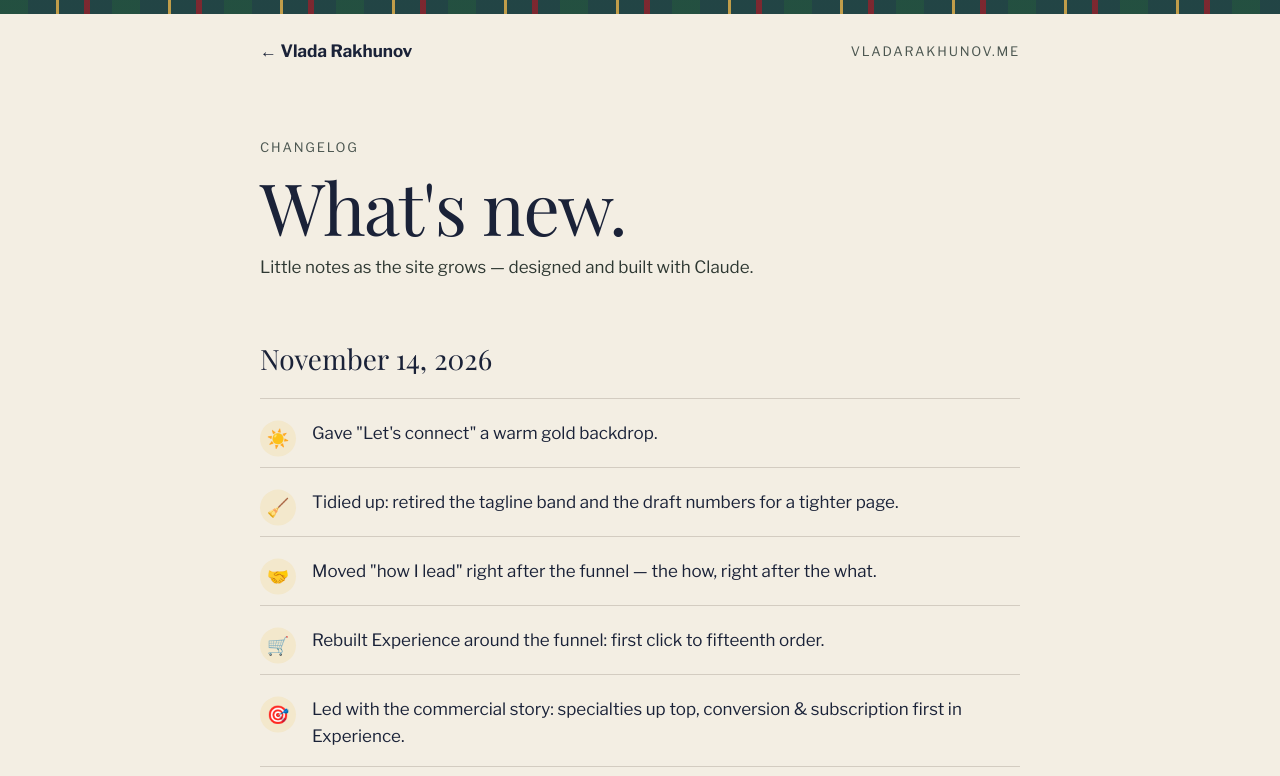
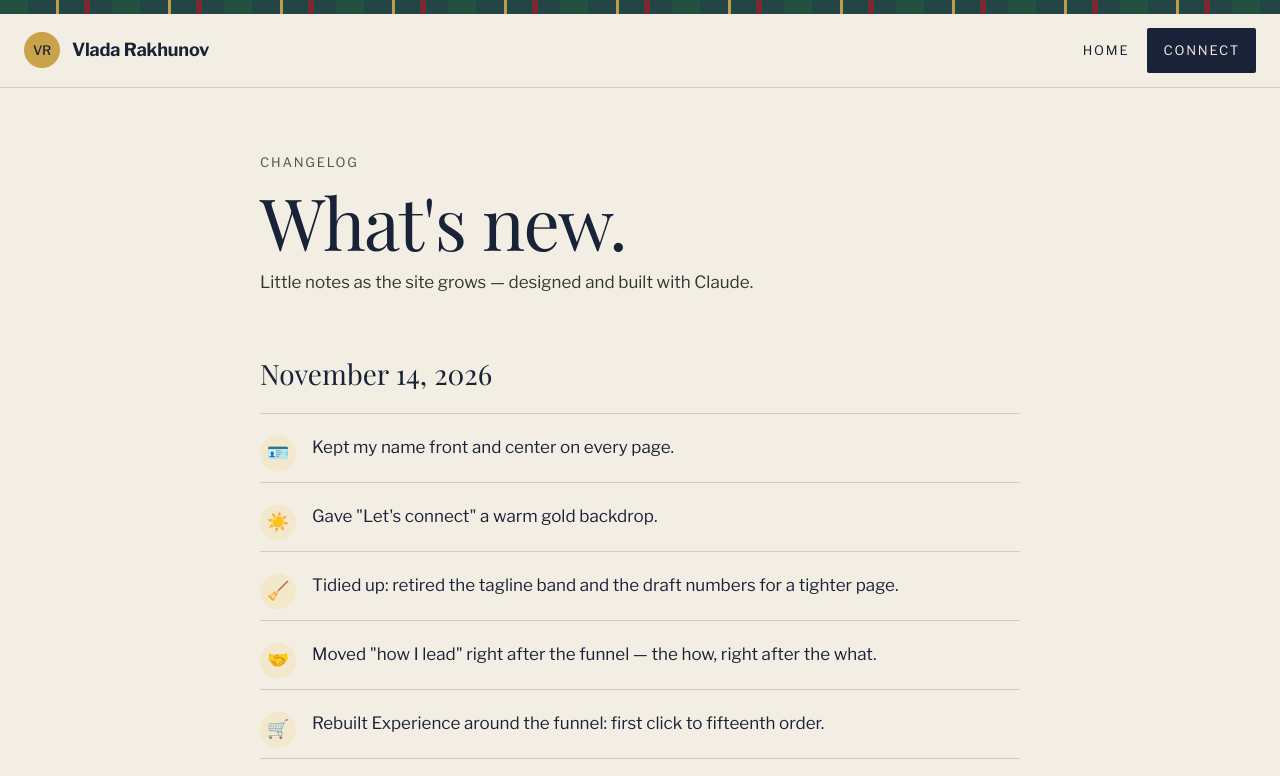
Before and after one commit to vladarakhunov/vladarakhunov.me, a plain HTML site: page changelog.html in a window 1280 px wide. Shown: the top 776 px of the page. Drawn offline with nearby package versions, Linux system fonts and the light colour scheme; a web font is replaced by a local one.

Commit message:
Name always visible: sticky header on the changelog
Changelog gets the same sticky tartan header as the home page (VR badge, name, Home and Connect), and its tab title now leads with Vlada's name.

Co-Authored-By: Claude Opus 5.5 <noreply@anthropic.com>
Claude-Session: https://claude.ai/code/session_013B22z5iqtJxS5QiGBXostA

```diff
--- a/changelog.html
+++ b/changelog.html
@@ -3,7 +3,7 @@
 <head>
 <meta charset="utf-8">
 <meta name="viewport" content="width=device-width, initial-scale=1">
-<title>Changelog — Vlada Rakhunov</title>
+<title>Vlada Rakhunov · Changelog</title>
 <meta name="description" content="Little notes on what's new at vladarakhunov.me.">
 <link rel="canonical" href="https://vladarakhunov.me/changelog.html">
 <meta name="theme-color" content="#1F2D4F">
@@ -24,12 +24,14 @@ a:focus-visible{outline:2px solid #1A2238;outline-offset:3px}
 <script defer src="https://cloud.umami.is/script.js" data-website-id="f85a6103-4dac-4bed-b284-c178bdc26350"></script>
 </head>
 <body>
-<div class="plaid" aria-hidden="true"></div>
-<header class="wrap" style="padding-top:24px;padding-bottom:24px;display:flex;justify-content:space-between;align-items:center;gap:16px;flex-wrap:wrap">
-  <a href="/" style="font-weight:700;text-decoration:none;color:#1A2238">← Vlada Rakhunov</a>
-  <span class="label">vladarakhunov.me</span>
-</header>
-<main class="wrap" style="padding-top:48px;padding-bottom:96px">
+<div class="vr-bar" style="position: sticky; top: 0; z-index: 20; background: rgba(243, 238, 227, 0.94); backdrop-filter: blur(8px); -webkit-backdrop-filter: blur(8px); border-bottom: 1px solid #D3CCC1"><div aria-hidden="true" style="height: 14px; background-color: #1F2D4F; background-image: repeating-linear-gradient(90deg, rgba(36,83,63,0.78) 0 28px, transparent 28px 56px, rgba(201,162,74,0.95) 56px 59px, transparent 59px 84px, rgba(150,32,42,0.78) 84px 90px, transparent 90px 112px), repeating-linear-gradient(0deg, rgba(36,83,63,0.62) 0 28px, transparent 28px 56px, rgba(201,162,74,0.95) 56px 59px, transparent 59px 84px, rgba(150,32,42,0.62) 84px 90px, transparent 90px 112px)"></div><header class="vr-header" style="max-width: 1240px; margin: 0 auto; padding: 14px 24px; display: flex; flex-wrap: wrap; justify-content: space-between; align-items: center; gap: 16px">
+    <a href="/" style="display: flex; align-items: center; gap: 12px; color: #1A2238; text-decoration: none; font-weight: 700; letter-spacing: -0.01em; font-size: 1.125rem">
+      <span aria-hidden="true" style="display: inline-flex; width: 36px; height: 36px; align-items: center; justify-content: center; background: #C9A24A; color: #1A2238; font-family: 'Libre Franklin', sans-serif; font-size: 0.8125rem; font-weight: 500; border-radius: 50%">VR</span>
+      Vlada Rakhunov
+    </a>
+    <nav aria-label="Primary" style="display: flex; gap: 4px; font-family: 'Libre Franklin', sans-serif; font-size: 0.8125rem; text-transform: uppercase; letter-spacing: 0.14em"><a href="/" style="padding: 12px 14px; color: #1A2238; text-decoration: none">Home</a><a href="/#connect" style="padding: 12px 16px; background: #1A2238; color: #F3EEE3; text-decoration: none; border-radius: 2px">Connect</a></nav>
+  </header></div>
+<main class="wrap" style="padding-top:64px;padding-bottom:96px">
   <p class="label" style="margin:0 0 12px">Changelog</p>
   <h1 style="margin:0 0 12px;font-family:'Playfair Display',Georgia,serif;font-weight:400;font-size:clamp(2.75rem,7vw,4.5rem);line-height:1;letter-spacing:-.02em">What's new.</h1>
   <p style="margin:0 0 56px;color:#2E3832">Little notes as the site grows — designed and built with Claude.</p>
@@ -37,6 +39,7 @@ a:focus-visible{outline:2px solid #1A2238;outline-offset:3px}
   <section aria-labelledby="d-2026-11-14">
     <h2 id="d-2026-11-14" style="margin:0 0 16px;font-family:'Playfair Display',Georgia,serif;font-weight:400;font-size:1.75rem">November 14, 2026</h2>
     <ul class="log">
+      <li><span class="b" aria-hidden="true">🪪</span><span>Kept my name front and center on every page.</span></li>
       <li><span class="b" aria-hidden="true">☀️</span><span>Gave "Let's connect" a warm gold backdrop.</span></li>
       <li><span class="b" aria-hidden="true">🧹</span><span>Tidied up: retired the tagline band and the draft numbers for a tighter page.</span></li>
       <li><span class="b" aria-hidden="true">🤝</span><span>Moved "how I lead" right after the funnel — the how, right after the what.</span></li>
```
